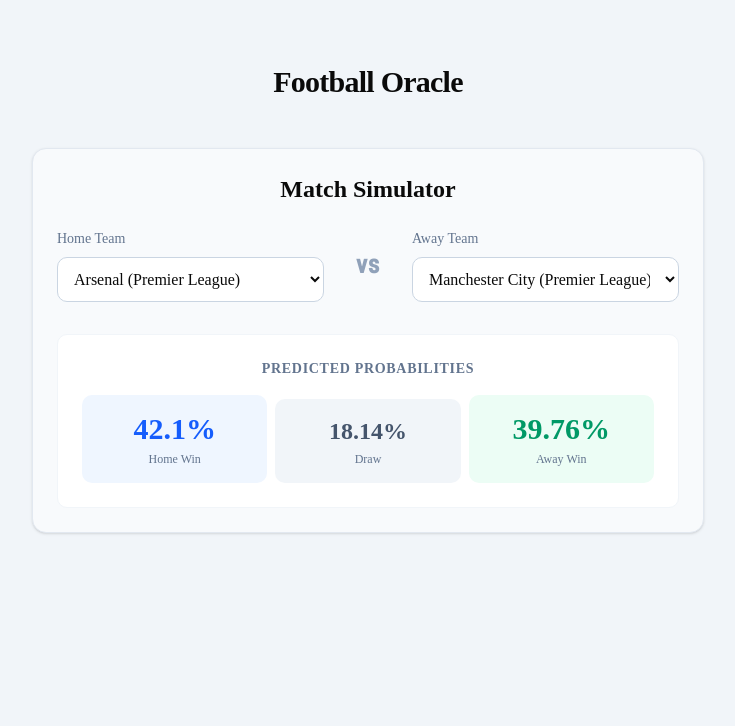
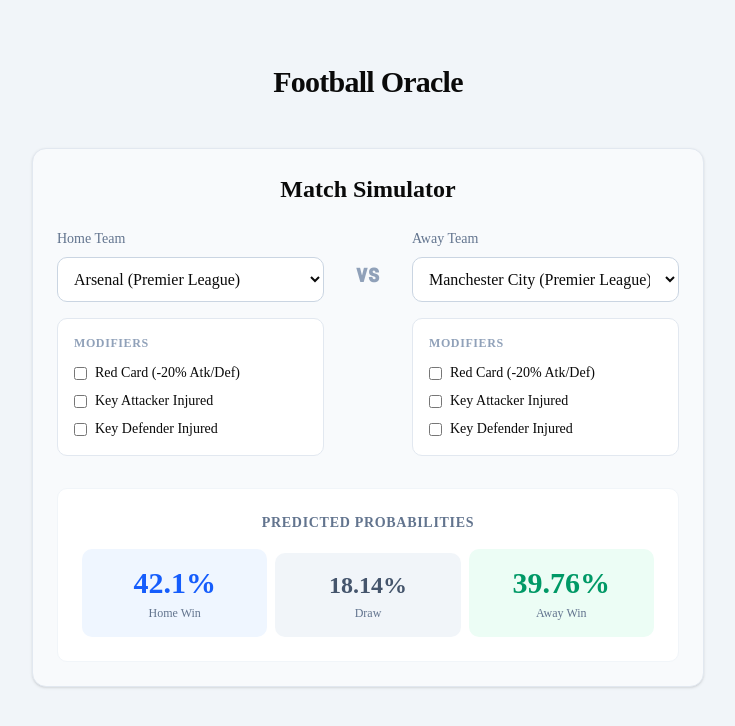
Before and after one commit to VarSwasTaken/football-oracle, a Next.js app: page / in a window 1280 px wide. Shown: the top 726 px of the page, without its empty margins (272-1007 px from the left). Built offline with nearby package versions, Linux system fonts and the light colour scheme.

Commit message:
feat(simulator): add red card and injury modifiers

```diff
--- a/components/MatchSimulator.tsx
+++ b/components/MatchSimulator.tsx
@@ -3,6 +3,15 @@
 import { useState, useMemo } from 'react';
 import teamsData from '@/lib/mocks/teams.json';
 import { simulateMatch } from '@/lib/poisson';
+import { useMatchStore } from '@/store/useMatchStore';
+
+// Constants defining the impact of modifiers (e.g., 0.20 = 20% impact)
+const MODIFIERS = {
+  RED_CARD_ATK_PENALTY: 0.2,
+  RED_CARD_DEF_PENALTY: 0.2,
+  INJURY_ATK_PENALTY: 0.15,
+  INJURY_DEF_PENALTY: 0.15,
+};
 
 export function MatchSimulator() {
   const [homeTeamId, setHomeTeamId] = useState(teamsData[0].id);
@@ -11,23 +20,48 @@
   const homeTeam = useMemo(() => teamsData.find((t) => t.id === homeTeamId), [homeTeamId]);
   const awayTeam = useMemo(() => teamsData.find((t) => t.id === awayTeamId), [awayTeamId]);
 
+  // Pull global state and actions from Zustand store
+  const store = useMatchStore();
+
   const odds = useMemo(() => {
     if (!homeTeam || !awayTeam) return null;
 
-    // Calculate Expected Goals (xG) using team strengths and league baselines
-    const homeExpectedGoals = homeTeam.stats.attack_strength_home * awayTeam.stats.defense_strength_away * homeTeam.stats.average_goals_scored;
+    // 1. Calculate impact multipliers (1 means 100% / normal strength)
+    // Defense penalty INCREASES the multiplier because a higher defense value means conceding more goals.
+    let homeAtkMult = 1;
+    let homeDefMult = 1;
+    if (store.homeRedCard) {
+      homeAtkMult -= MODIFIERS.RED_CARD_ATK_PENALTY;
+      homeDefMult += MODIFIERS.RED_CARD_DEF_PENALTY;
+    }
+    if (store.homeKeyAttackerInjured) homeAtkMult -= MODIFIERS.INJURY_ATK_PENALTY;
+    if (store.homeKeyDefenderInjured) homeDefMult += MODIFIERS.INJURY_DEF_PENALTY;
 
-    const awayExpectedGoals = awayTeam.stats.attack_strength_away * homeTeam.stats.defense_strength_home * awayTeam.stats.average_goals_scored;
+    let awayAtkMult = 1;
+    let awayDefMult = 1;
+    if (store.awayRedCard) {
+      awayAtkMult -= MODIFIERS.RED_CARD_ATK_PENALTY;
+      awayDefMult += MODIFIERS.RED_CARD_DEF_PENALTY;
+    }
+    if (store.awayKeyAttackerInjured) awayAtkMult -= MODIFIERS.INJURY_ATK_PENALTY;
+    if (store.awayKeyDefenderInjured) awayDefMult += MODIFIERS.INJURY_DEF_PENALTY;
+
+    // 2. Apply multipliers to base stats
+    const homeExpectedGoals = homeTeam.stats.attack_strength_home * homeAtkMult * (awayTeam.stats.defense_strength_away * awayDefMult) * homeTeam.stats.average_goals_scored;
+
+    const awayExpectedGoals = awayTeam.stats.attack_strength_away * awayAtkMult * (homeTeam.stats.defense_strength_home * homeDefMult) * awayTeam.stats.average_goals_scored;
 
     return simulateMatch(homeExpectedGoals, awayExpectedGoals);
-  }, [homeTeam, awayTeam]);
+  }, [homeTeam, awayTeam, store]); // Added 'store' to dependencies so math recalculates on toggle
 
   return (
     <div className="max-w-2xl mx-auto p-6 bg-slate-50 dark:bg-slate-900 rounded-xl shadow-sm border border-slate-200 dark:border-slate-800">
       <h2 className="text-2xl font-bold mb-6 text-center">Match Simulator</h2>
 
-      <div className="flex flex-col md:flex-row gap-8 justify-between items-center mb-8">
-        <div className="flex-1 w-full">
+      <div className="flex flex-col md:flex-row gap-8 justify-between items-start mb-8">
+        {/* Home Team Section */}
+        <div className="flex-1 w-full space-y-4">
+          <div>
             <label className="block text-sm font-medium mb-2 text-slate-500">Home Team</label>
             <select value={homeTeamId} onChange={(e) => setHomeTeamId(e.target.value)} className="w-full p-3 rounded-lg border border-slate-300 dark:border-slate-700 bg-white dark:bg-slate-800">
               {teamsData.map((team) => (
@@ -38,9 +72,28 @@
             </select>
           </div>
 
-        <div className="text-xl font-black text-slate-400 font-mono">VS</div>
+          <div className="space-y-2 p-4 bg-white dark:bg-slate-950 rounded-lg border border-slate-200 dark:border-slate-800">
+            <h4 className="text-xs font-semibold text-slate-400 uppercase tracking-wider mb-3">Modifiers</h4>
+            <label className="flex items-center gap-2 text-sm cursor-pointer">
+              <input type="checkbox" checked={store.homeRedCard} onChange={() => store.toggleModifier('home', 'RedCard')} className="rounded border-slate-300" />
+              Red Card (-20% Atk/Def)
+            </label>
+            <label className="flex items-center gap-2 text-sm cursor-pointer">
+              <input type="checkbox" checked={store.homeKeyAttackerInjured} onChange={() => store.toggleModifier('home', 'KeyAttackerInjured')} className="rounded border-slate-300" />
+              Key Attacker Injured
+            </label>
+            <label className="flex items-center gap-2 text-sm cursor-pointer">
+              <input type="checkbox" checked={store.homeKeyDefenderInjured} onChange={() => store.toggleModifier('home', 'KeyDefenderInjured')} className="rounded border-slate-300" />
+              Key Defender Injured
+            </label>
+          </div>
+        </div>
 
-        <div className="flex-1 w-full">
+        <div className="text-xl font-black text-slate-400 font-mono mt-8">VS</div>
+
+        {/* Away Team Section */}
+        <div className="flex-1 w-full space-y-4">
+          <div>
             <label className="block text-sm font-medium mb-2 text-slate-500">Away Team</label>
             <select value={awayTeamId} onChange={(e) => setAwayTeamId(e.target.value)} className="w-full p-3 rounded-lg border border-slate-300 dark:border-slate-700 bg-white dark:bg-slate-800">
               {teamsData.map((team) => (
@@ -50,24 +103,42 @@
               ))}
             </select>
           </div>
+
+          <div className="space-y-2 p-4 bg-white dark:bg-slate-950 rounded-lg border border-slate-200 dark:border-slate-800">
+            <h4 className="text-xs font-semibold text-slate-400 uppercase tracking-wider mb-3">Modifiers</h4>
+            <label className="flex items-center gap-2 text-sm cursor-pointer">
+              <input type="checkbox" checked={store.awayRedCard} onChange={() => store.toggleModifier('away', 'RedCard')} className="rounded border-slate-300" />
+              Red Card (-20% Atk/Def)
+            </label>
+            <label className="flex items-center gap-2 text-sm cursor-pointer">
+              <input type="checkbox" checked={store.awayKeyAttackerInjured} onChange={() => store.toggleModifier('away', 'KeyAttackerInjured')} className="rounded border-slate-300" />
+              Key Attacker Injured
+            </label>
+            <label className="flex items-center gap-2 text-sm cursor-pointer">
+              <input type="checkbox" checked={store.awayKeyDefenderInjured} onChange={() => store.toggleModifier('away', 'KeyDefenderInjured')} className="rounded border-slate-300" />
+              Key Defender Injured
+            </label>
+          </div>
+        </div>
       </div>
 
+      {/* Probabilities Output */}
       {odds && (
         <div className="p-6 bg-white dark:bg-slate-950 rounded-lg border border-slate-100 dark:border-slate-800">
           <h3 className="text-center font-semibold text-slate-500 mb-4 uppercase tracking-wider text-sm">Predicted Probabilities</h3>
 
           <div className="flex justify-between items-end gap-2 text-center">
-            <div className="flex-1 bg-blue-50 dark:bg-blue-900/20 p-4 rounded-lg">
+            <div className="flex-1 bg-blue-50 dark:bg-blue-900/20 p-4 rounded-lg transition-colors">
               <div className="text-3xl font-bold text-blue-600 dark:text-blue-400">{odds.homeWin}%</div>
               <div className="text-xs text-slate-500 mt-1">Home Win</div>
             </div>
 
-            <div className="flex-1 bg-slate-100 dark:bg-slate-800/50 p-4 rounded-lg">
+            <div className="flex-1 bg-slate-100 dark:bg-slate-800/50 p-4 rounded-lg transition-colors">
               <div className="text-2xl font-bold text-slate-600 dark:text-slate-300">{odds.draw}%</div>
               <div className="text-xs text-slate-500 mt-1">Draw</div>
             </div>
 
-            <div className="flex-1 bg-emerald-50 dark:bg-emerald-900/20 p-4 rounded-lg">
+            <div className="flex-1 bg-emerald-50 dark:bg-emerald-900/20 p-4 rounded-lg transition-colors">
               <div className="text-3xl font-bold text-emerald-600 dark:text-emerald-400">{odds.awayWin}%</div>
               <div className="text-xs text-slate-500 mt-1">Away Win</div>
             </div>
--- a/package.json
+++ b/package.json
@@ -19,7 +19,8 @@
     "react-dom": "19.2.4",
     "shadcn": "^4.10.0",
     "tailwind-merge": "^3.6.0",
-    "tw-animate-css": "^1.4.0"
+    "tw-animate-css": "^1.4.0",
+    "zustand": "^5.0.14"
   },
   "devDependencies": {
     "@tailwindcss/postcss": "^4",
--- /dev/null
+++ b/store/useMatchStore.ts
@@ -0,0 +1,35 @@
+import { create } from 'zustand';
+
+type ModifierType = 'RedCard' | 'KeyAttackerInjured' | 'KeyDefenderInjured';
+
+interface MatchState {
+  homeRedCard: boolean;
+  homeKeyAttackerInjured: boolean;
+  homeKeyDefenderInjured: boolean;
+
+  awayRedCard: boolean;
+  awayKeyAttackerInjured: boolean;
+  awayKeyDefenderInjured: boolean;
+
+  toggleModifier: (team: 'home' | 'away', modifier: ModifierType) => void;
+}
+
+export const useMatchStore = create<MatchState>((set) => ({
+  homeRedCard: false,
+  homeKeyAttackerInjured: false,
+  homeKeyDefenderInjured: false,
+
+  awayRedCard: false,
+  awayKeyAttackerInjured: false,
+  awayKeyDefenderInjured: false,
+
+  // Dynamically resolves the state key (e.g., 'home' + 'RedCard' -> 'homeRedCard')
+  // and toggles its boolean value to avoid writing 6 separate functions.
+  toggleModifier: (team, modifier) =>
+    set((state) => {
+      const stateKey = `${team}${modifier}` as keyof Omit<MatchState, 'toggleModifier'>;
+      return {
+        [stateKey]: !state[stateKey],
+      };
+    }),
+}));
```
Also changed, not shown: 1 other file (tests, documents, lock files or other folders). Lines whose indentation alone changed are shown as unchanged.
